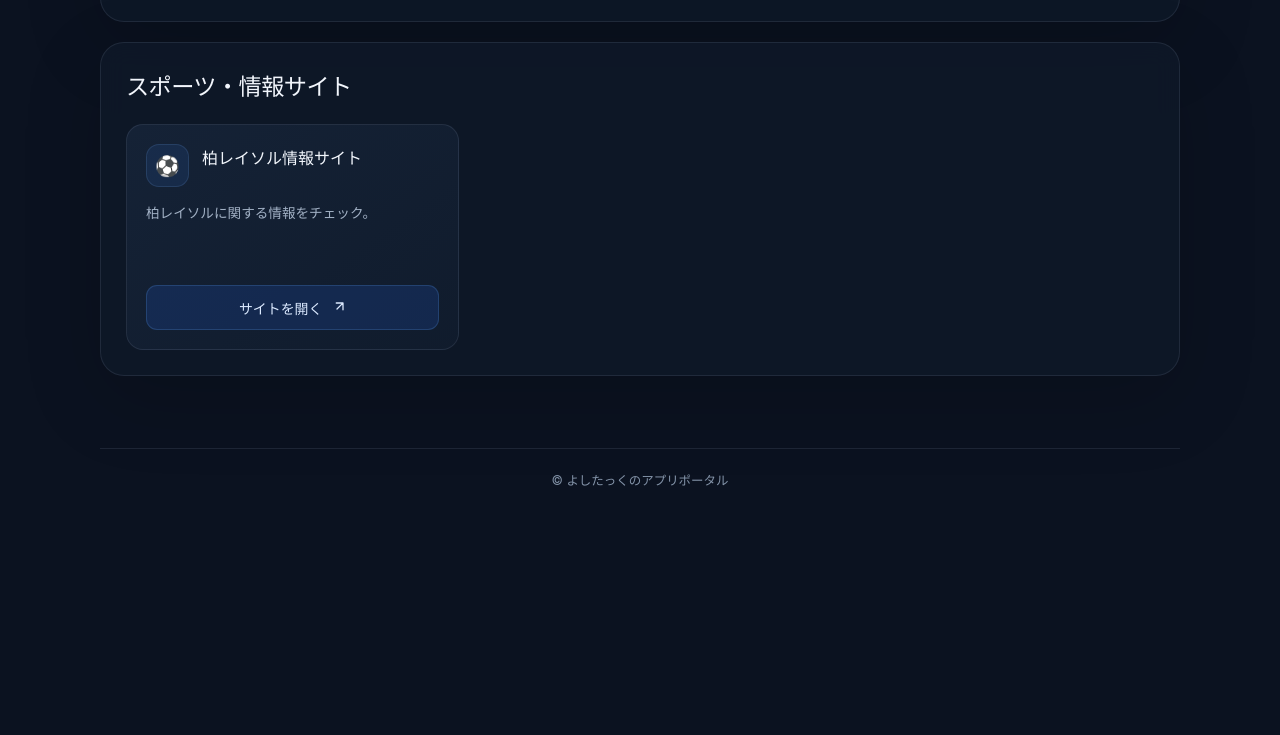
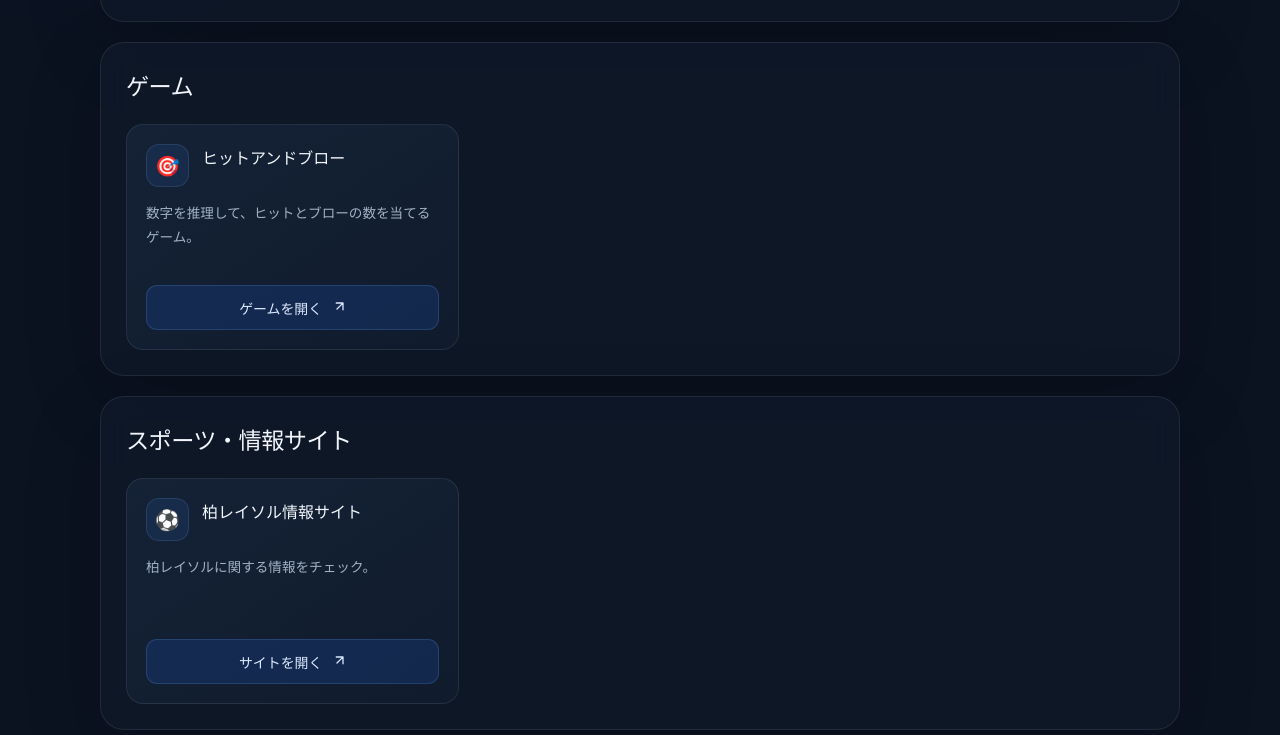
Before and after one commit to yoshitakkk/yoshitakkk.github.io, a plain HTML site: page index.html in a window 1280 px wide. Shown: the part 707-1442 px from the top of the page. Before the commit the page ends 1226 px from the top, so only its background shows below. Drawn offline with Linux system fonts and the light colour scheme.

Commit message:
Update index.html

```diff
--- a/index.html
+++ b/index.html
@@ -4,7 +4,7 @@
   <meta charset="UTF-8">
   <meta name="viewport" content="width=device-width, initial-scale=1">
   <meta name="theme-color" content="#0b1220">
-  <meta name="description" content="学習アプリやスポーツ情報サイトを紹介する、よしたっくのポータル。">
+  <meta name="description" content="学習アプリやゲーム、スポーツ情報サイトを紹介する、よしたっくのポータル。">
   <title>よしたっくのアプリポータル</title>
   <link rel="icon" type="image/svg+xml" href="favicon.svg">
   <style>
@@ -302,7 +302,7 @@
           <div>
             <h2 id="apps-title">学習アプリ</h2>
           </div>
-          <span class="app-count" aria-live="polite">表示中 <strong id="visible-count">7</strong>件</span>
+          <span class="app-count" aria-live="polite">表示中 <strong id="visible-count">8</strong>件</span>
         </div>
 
         <label class="search-wrap">
@@ -389,6 +389,28 @@
         <p class="empty-state" id="empty-state" role="status" hidden>見つかりませんでした。<br>別のキーワードで検索してみてください。</p>
       </section>
 
+      <section class="library" aria-labelledby="games-title">
+        <div class="library-top">
+          <div>
+            <h2 id="games-title">ゲーム</h2>
+          </div>
+        </div>
+
+        <div class="app-grid">
+          <article class="app-card" data-search="ヒットアンドブロー 数字 推理 ゲーム">
+            <div class="card-heading">
+              <span class="app-icon" aria-hidden="true">🎯</span>
+              <h3>ヒットアンドブロー</h3>
+            </div>
+            <p>数字を推理して、ヒットとブローの数を当てるゲーム。</p>
+            <a class="open-link" href="https://hitblow.yoshitak.workers.dev" target="_blank" rel="noopener noreferrer">
+              ゲームを開く
+              <svg viewBox="0 0 20 20" fill="none" aria-hidden="true"><path d="M7 4h9v9M15.5 4.5 8 12" stroke="currentColor" stroke-width="1.7" stroke-linecap="round" stroke-linejoin="round"></path></svg>
+            </a>
+          </article>
+        </div>
+      </section>
+
       <section class="library" aria-labelledby="sports-title">
         <div class="library-top">
           <div>
```
